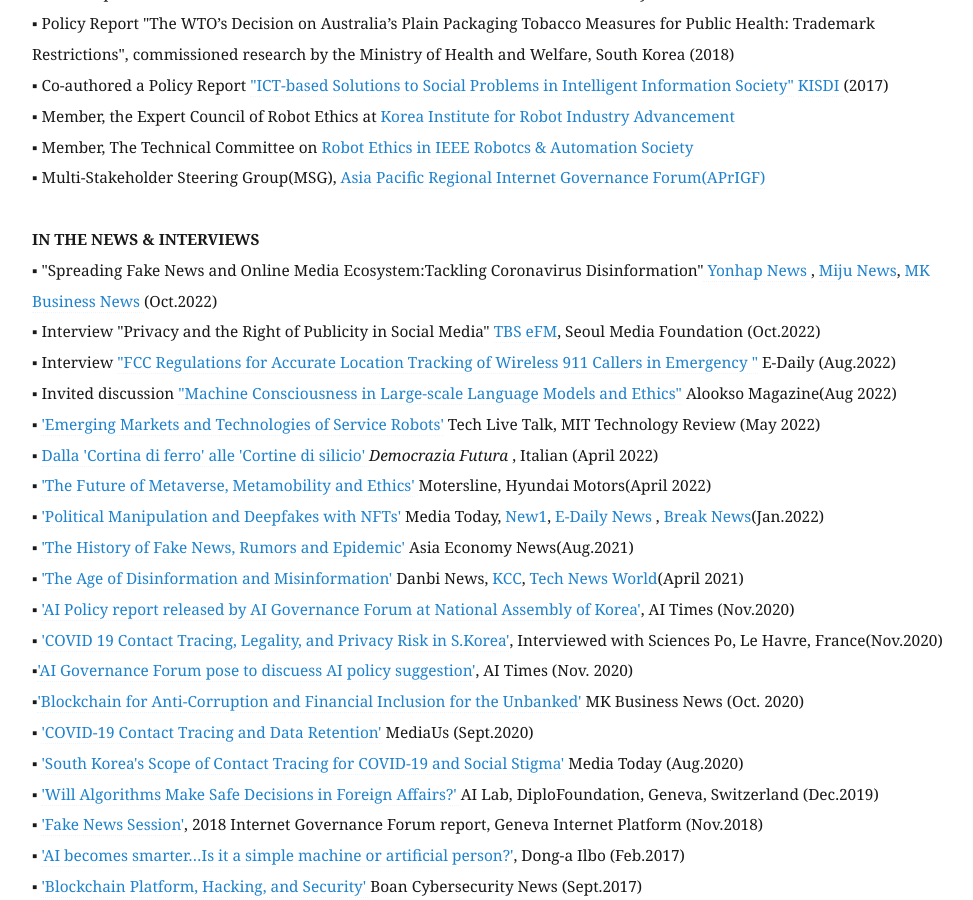
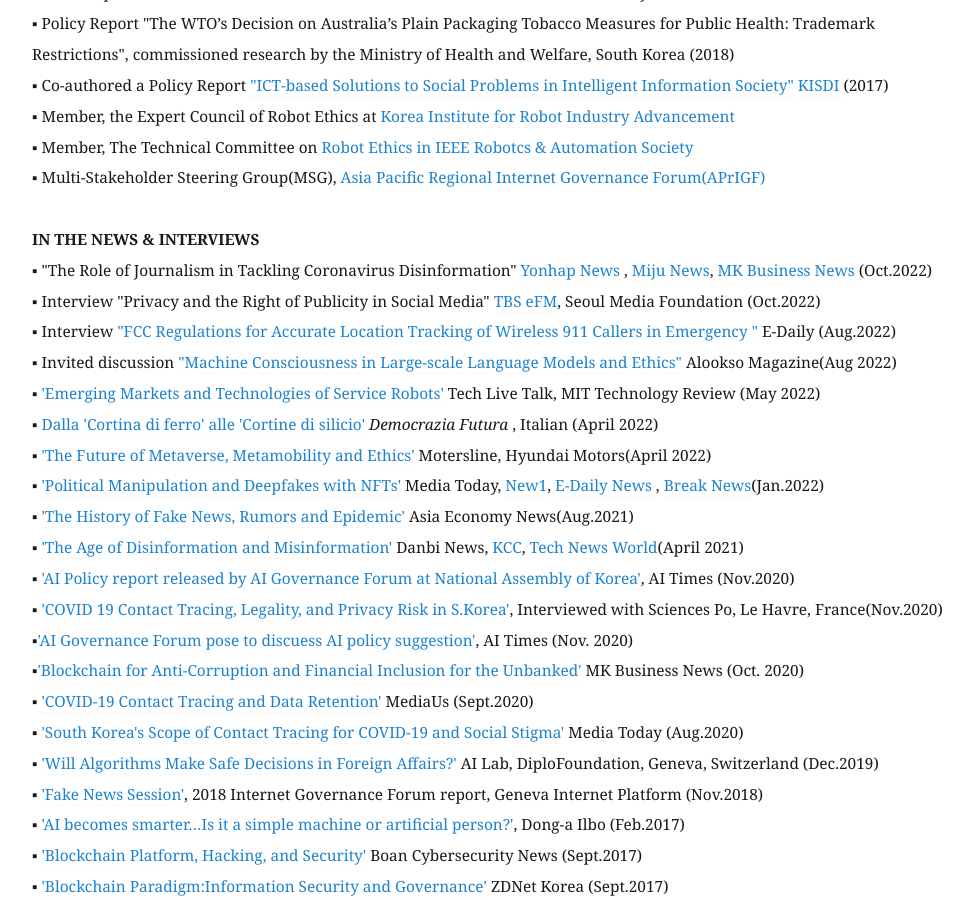
Before and after one commit to eunchangchoi/eunchangchoi.github.io, a Jekyll site: the page built from index.md, in a window 1280 px wide and 900 px high, scrolled down 6180 px. Shown: the whole window, without its empty margins (68-1041 px from the left). Built offline with Jekyll 4.4.1, drawn with Linux system fonts in a browser that asks for light colours.

Commit message:
Update index.md

```diff
--- a/index.md
+++ b/index.md
@@ -149,7 +149,7 @@
 ▪ Multi-Stakeholder Steering Group(MSG), <a href="https://ap.rigf.asia/"> Asia Pacific Regional Internet Governance Forum(APrIGF)</a> <br>
   <br>
  <strong> IN THE NEWS & INTERVIEWS</strong> <br>
-▪ "Spreading Fake News and Online Media Ecosystem:Tackling Coronavirus Disinformation"<a href="https://www.yna.co.kr/view/AKR20221012124400371"> Yonhap News </a>, <a href="https://mijunews.com/2022/10/13/%ec%98%81%ec%83%81%ec%b5%9c%ec%9d%80%ec%b0%bd-%ea%b5%90%ec%88%98-%ea%b0%80%ec%a7%9c%eb%89%b4%ec%8a%a4%ec%9d%98-%ea%b3%a0%ea%b3%a0%ed%95%99%ed%8c%ac%eb%8d%b0%eb%af%b9-%ec%96%b8%eb%a1%a0%ec%9d%98/"> Miju News</a>, <a href="https://www.mk.co.kr/news/politics/view/2022/10/901792/"> MK Business News </a> (Oct.2022) <br>
+▪ "The Role of Journalism in Tackling Coronavirus Disinformation"<a href="https://www.yna.co.kr/view/AKR20221012124400371"> Yonhap News </a>, <a href="https://mijunews.com/2022/10/13/%ec%98%81%ec%83%81%ec%b5%9c%ec%9d%80%ec%b0%bd-%ea%b5%90%ec%88%98-%ea%b0%80%ec%a7%9c%eb%89%b4%ec%8a%a4%ec%9d%98-%ea%b3%a0%ea%b3%a0%ed%95%99%ed%8c%ac%eb%8d%b0%eb%af%b9-%ec%96%b8%eb%a1%a0%ec%9d%98/"> Miju News</a>, <a href="https://www.mk.co.kr/news/politics/view/2022/10/901792/"> MK Business News </a> (Oct.2022) <br>
 ▪ Interview "Privacy and the Right of Publicity in Social Media" <a href="https://podcasts.apple.com/af/podcast/tbs-efm-this-morning/id1038822609"> TBS eFM</a>, Seoul Media Foundation (Oct.2022)<br>
 ▪ Interview <a href="https://www.edaily.co.kr/news/read?newsId=03722806632430600&mediaCodeNo=257"> "FCC Regulations for Accurate Location Tracking of Wireless 911 Callers in Emergency "</a> E-Daily (Aug.2022)<br>
 ▪ Invited discussion <a href="https://alook.so/posts/latO5RY"> "Machine Consciousness in Large-scale Language Models and Ethics"</a> Alookso Magazine(Aug 2022)<br>
```
